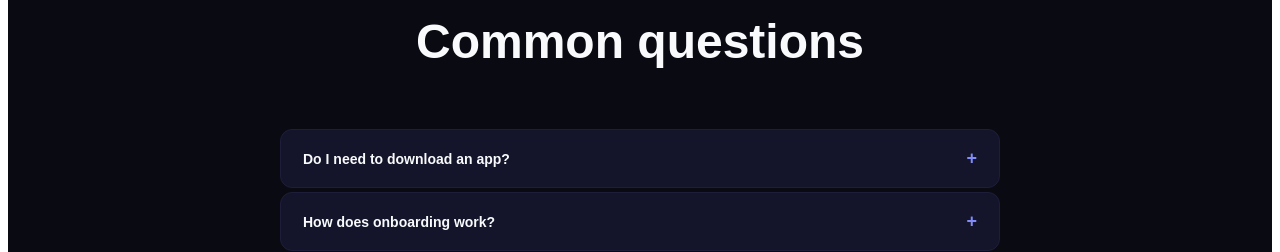
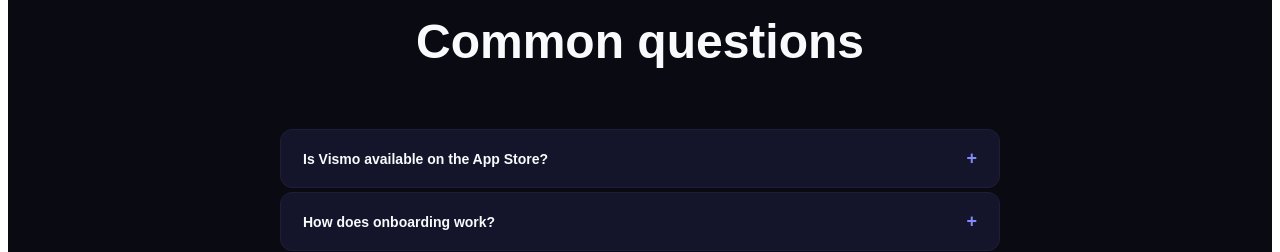
Before and after one commit to iabdu8/vm-studio, a React (Vite) app: page / in a window 1280 px wide. Shown: the part 5561-5813 px from the top of the page. Built offline with nearby package versions, Linux system fonts and the light colour scheme.

Commit message:
fix FAQ and remove placeholders

```diff
--- a/src/components/shared/LandingPage.jsx.jsx
+++ b/src/components/shared/LandingPage.jsx.jsx
@@ -185,8 +185,8 @@
               Fill in your details and we'll set up a personalized walkthrough for your team.
             </div>
 
-            {[["Full Name *","name","text","e.g. Abdullah Ahmed"],
-              ["Company Name *","company","text","e.g. Home Centre"],
+            {[["Full Name *","name","text",placeholder=""],
+              ["Company Name *","company","text",placeholder=""],
               ["Work Email *","email","email","you@company.com"],
               ["Phone (optional)","phone","tel","+966 5x xxx xxxx"],
             ].map(([label,field,type,placeholder]) => (
@@ -537,7 +537,7 @@
             <Tag>FAQ</Tag>
             <h2 style={{ fontSize:"clamp(28px,4vw,48px)", fontWeight:800, margin:"16px 0" }}>Common questions</h2>
           </div>
-          {[["Do I need to download an app?","No — Vismo is a PWA. Works on any phone directly from the browser. Staff can add it to their home screen for a native app feel."],
+          {[["Is Vismo available on the App Store?","Vismo currently runs directly from your browser — no download needed. Just open the link and add it to your home screen for a full app experience. iOS and Android app store versions are coming soon."],
             ["How does onboarding work?","After your demo, we set up your company, add your branches and categories, and generate invite codes for your team. You're operational the same day."],
             ["Is our data safe?","Yes. Every company's data is completely isolated using PostgreSQL Row Level Security. Enforced at the database level — not just application code."],
             ["Can we customize it for our brand?","Yes — company logo, brand colors, and custom categories. Enterprise plans include deeper customization."],
```
Also changed, not shown: 2 other files (tests, documents, lock files or other folders).
